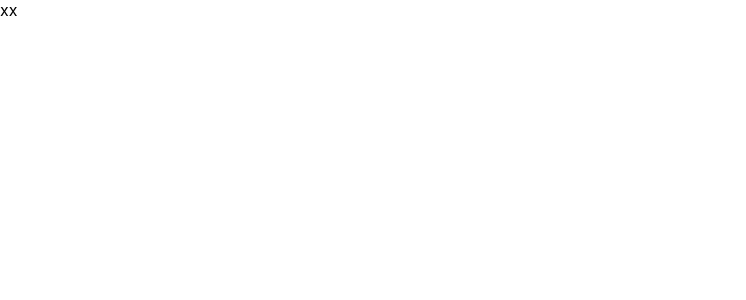
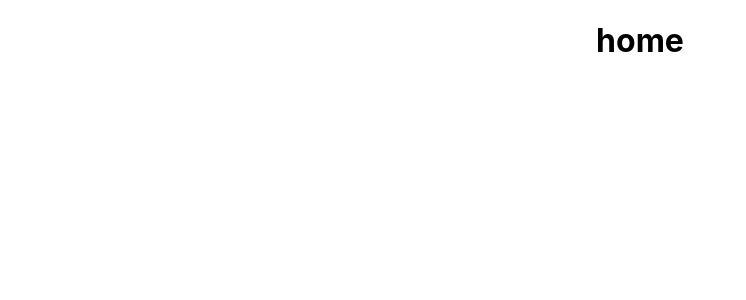
Before and after one commit to foteek/front-end, a React (Create React App) app: page / in a window 1280 px wide. Shown: the top 300 px of the page, without its empty margins (0-746 px from the left). Built offline with nearby package versions, Linux system fonts and the light colour scheme.

Commit message:
fixing errors

```diff
--- a/package.json
+++ b/package.json
@@ -5,10 +5,11 @@
     "dependencies": {
         "@apollo/react-hooks": "^3.0.1",
         "apollo-boost": "^0.4.4",
-        "graphql": "^14.5.0",
+        "graphql": "^14.5.4",
         "react": "^16.9.0",
-        "react-apollo": "^3.0.1",
+        "react-apollo": "^3.1.0",
         "react-dom": "^16.9.0",
+        "react-router-dom": "^5.0.1",
         "react-scripts": "3.1.1"
     },
     "scripts": {
--- a/src/App.js
+++ b/src/App.js
@@ -1,19 +1,12 @@
 import React, { Component } from "react";
-import ApolloClient from "apollo-boost";
-import { ApolloProvider } from "react-apollo";
+
 // import Users from "./components/User";
-
-const client = new ApolloClient({
-  uri: "https://foteek-backend.herokuapp.com/users"
-});
-// last try for the night
+import "./App.css";
 class App extends Component {
   render() {
     return (
       <div className="App">
-        <ApolloProvider client={client}>
-          <div>xx</div>
-        </ApolloProvider>
+        <h1>home</h1>
       </div>
     );
   }
--- a/src/components/Auth/Login.js
+++ b/src/components/Auth/Login.js
@@ -3,6 +3,8 @@ import React from "react";
 import { Mutation } from "react-apollo";
 import Error from "../../components/Auth/Error";
 import { SIGNIN_USER } from "../../queries";
+
+import "../../App.css";
 
 const intitialState = {
   username: "",
```
Also changed, not shown: 1 other file (tests, documents, lock files or other folders).
